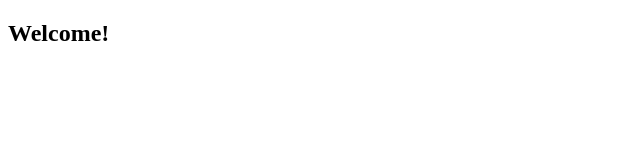
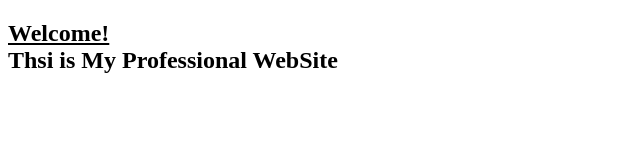
Before and after one commit to MukeshSoftware/project, a plain HTML site: page index.html in a window 1280 px wide. Shown: the whole page, without its empty margins (0-640 px from the left). Drawn offline with Linux system fonts and the light colour scheme.

```diff
--- a/index.html
+++ b/index.html
@@ -7,6 +7,9 @@
     <link rel="stylesheet" href="style.css">
 </head>
 <body>
-    <h2>Welcome!</h2>
+    <h2 style="align-items: center;"><u>Welcome!
+        <br></u>
+Thsi is My Professional WebSite </h2>
+
 </body>
 </html>
```
